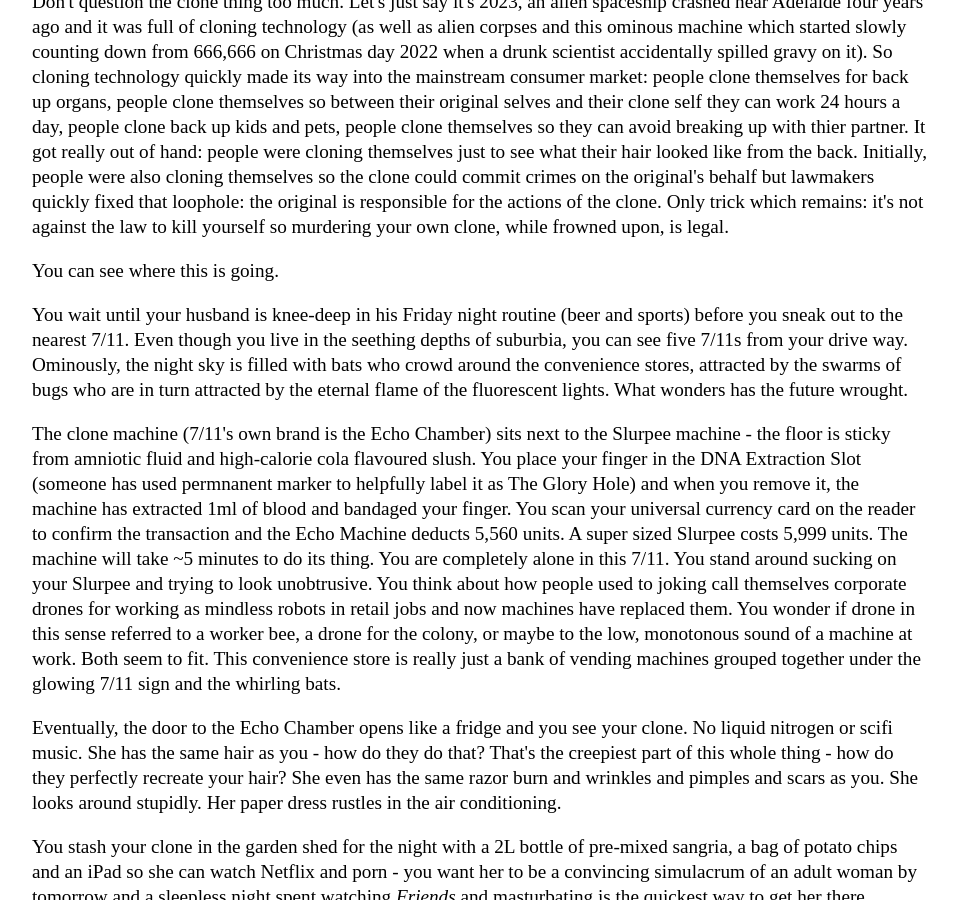
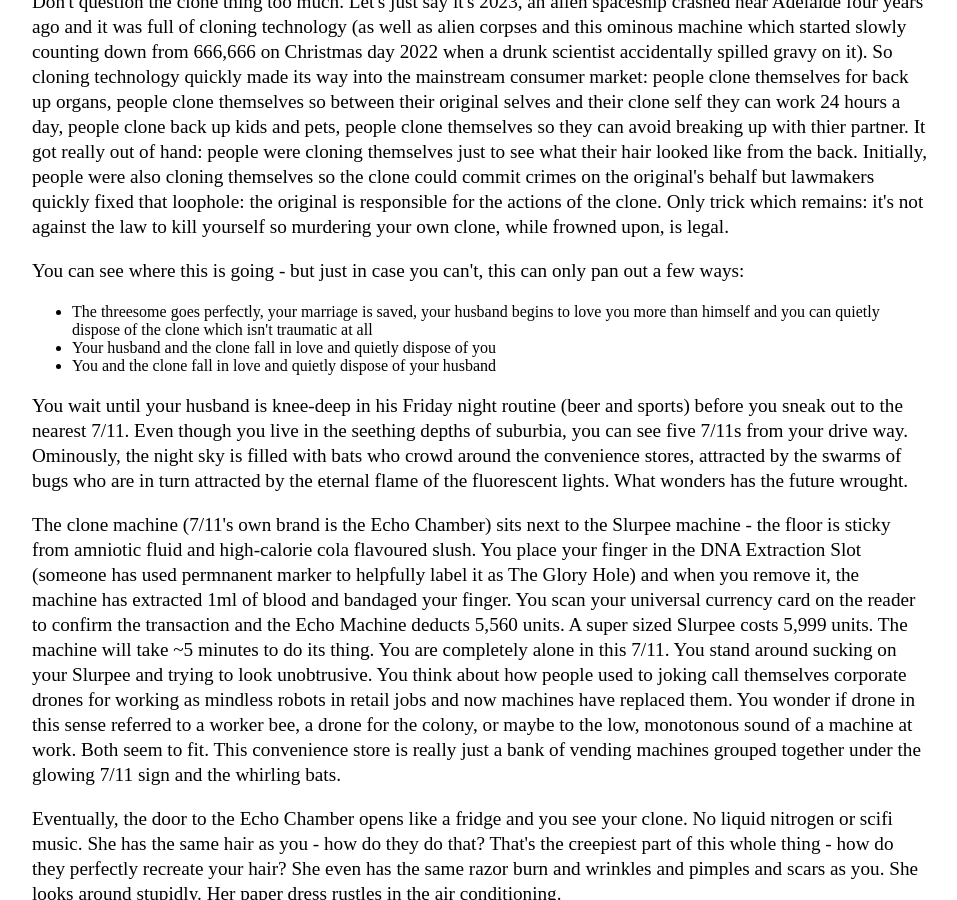
Before and after one commit to Pinelife/pinelife.github.io, a Jekyll site: the page built from Hellhole/excitingevent1.html, in a window 1280 px wide and 900 px high, scrolled down 327 px. Shown: the whole window, without its empty margins (160-1117 px from the left). Built offline with Jekyll 4.4.1, drawn with Linux system fonts in a browser that asks for light colours.

Commit message:
Update excitingevent1.html

```diff
--- a/Hellhole/excitingevent1.html
+++ b/Hellhole/excitingevent1.html
@@ -23,8 +23,13 @@
   Only trick which remains: it's not against the law to kill yourself so murdering your own clone, while frowned upon, is legal.
 </p>
 <p>
-  You can see where this is going.
-</p>
+  You can see where this is going - but just in case you can't, this can only pan out a few ways:</p>
+  <ul>
+    <li>The threesome goes perfectly, your marriage is saved, your husband begins to love you more than himself and you can quietly dispose
+    of the clone which isn't traumatic at all</li>
+    <li>Your husband and the clone fall in love and quietly dispose of you</li>
+    <li>You and the clone fall in love and quietly dispose of your husband</li>
+</ul>
 <p>
   You wait until your husband is knee-deep in his Friday night routine (beer and sports) before you sneak out to the nearest 7/11.
   Even though you live in the seething depths of suburbia, you can see five 7/11s from your drive way. Ominously, the night sky is filled with bats who crowd around the
```
